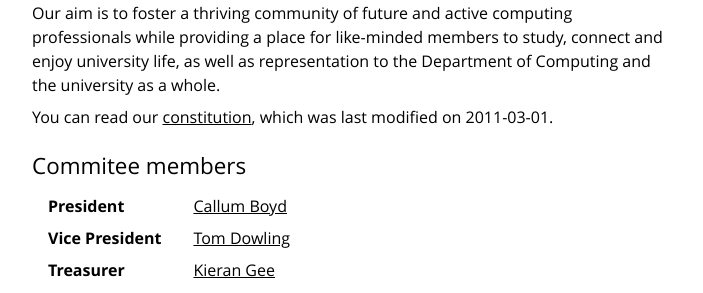
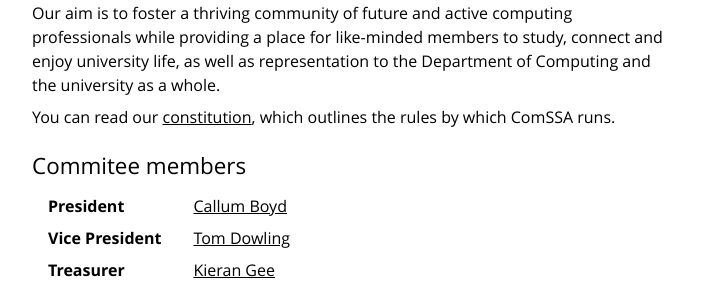
Before and after one commit to ComSSA/www.comssa.org.au, a Jekyll site: the page built from about/index.html, in a window 1280 px wide. Shown: the part 205-498 px from the top of the page, without its empty margins (288-991 px from the left). Built offline with Jekyll 4.4.1, drawn with Linux system fonts in a browser that asks for light colours.

Commit message:
irrelevant info

```diff
--- a/about/index.html
+++ b/about/index.html
@@ -11,8 +11,8 @@ professionals while providing a place for like-minded members to study, connect
 and enjoy university life, as well as representation to the Department of
 Computing and the university as a whole.
 
-<p>You can read our <a href="/static/const.pdf">constitution</a>, which was
-last modified on 2011-03-01.
+<p>You can read our <a href="/static/const.pdf">constitution</a>, which outlines
+the rules by which ComSSA runs.
 
 <h2>Commitee members</h2>
 
```
